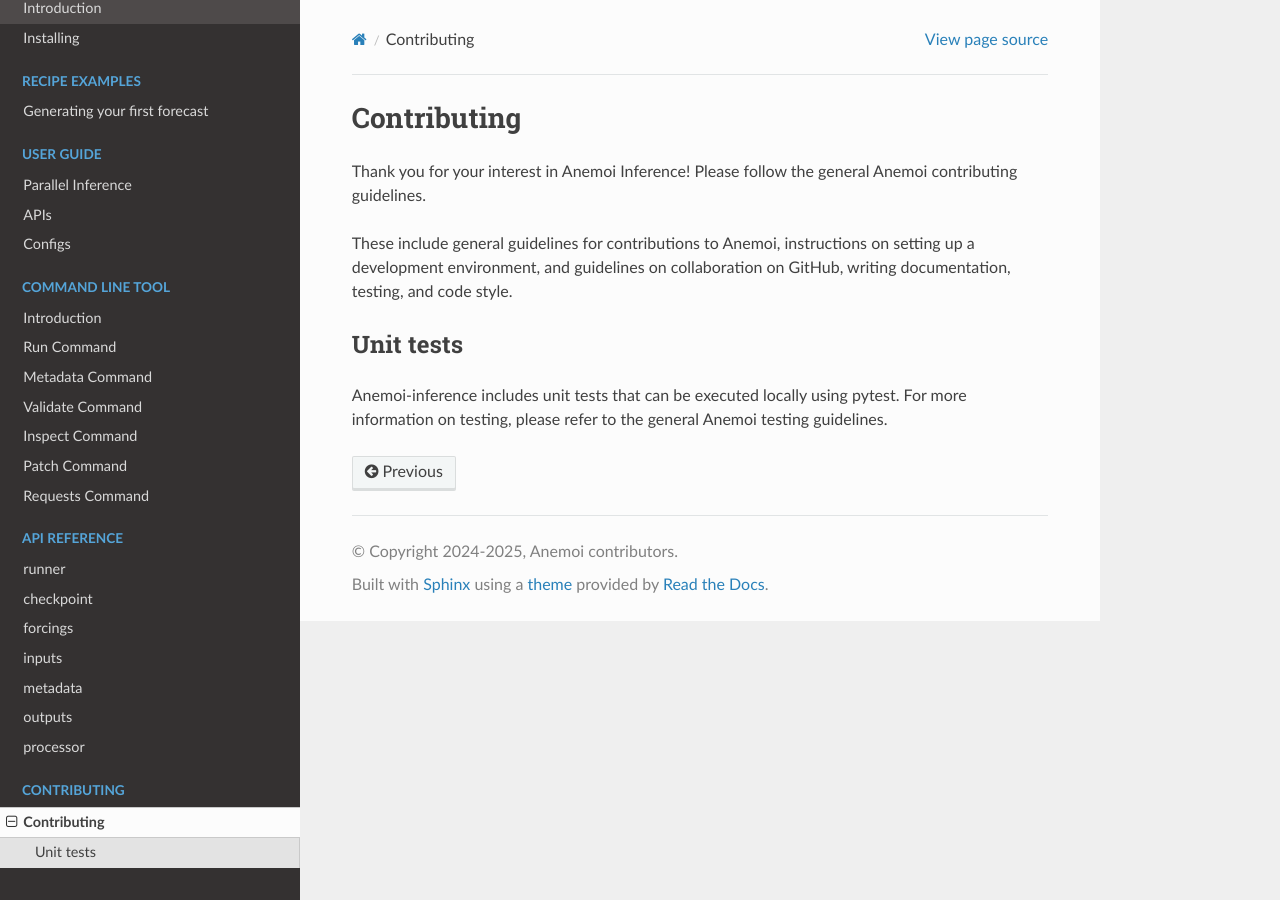
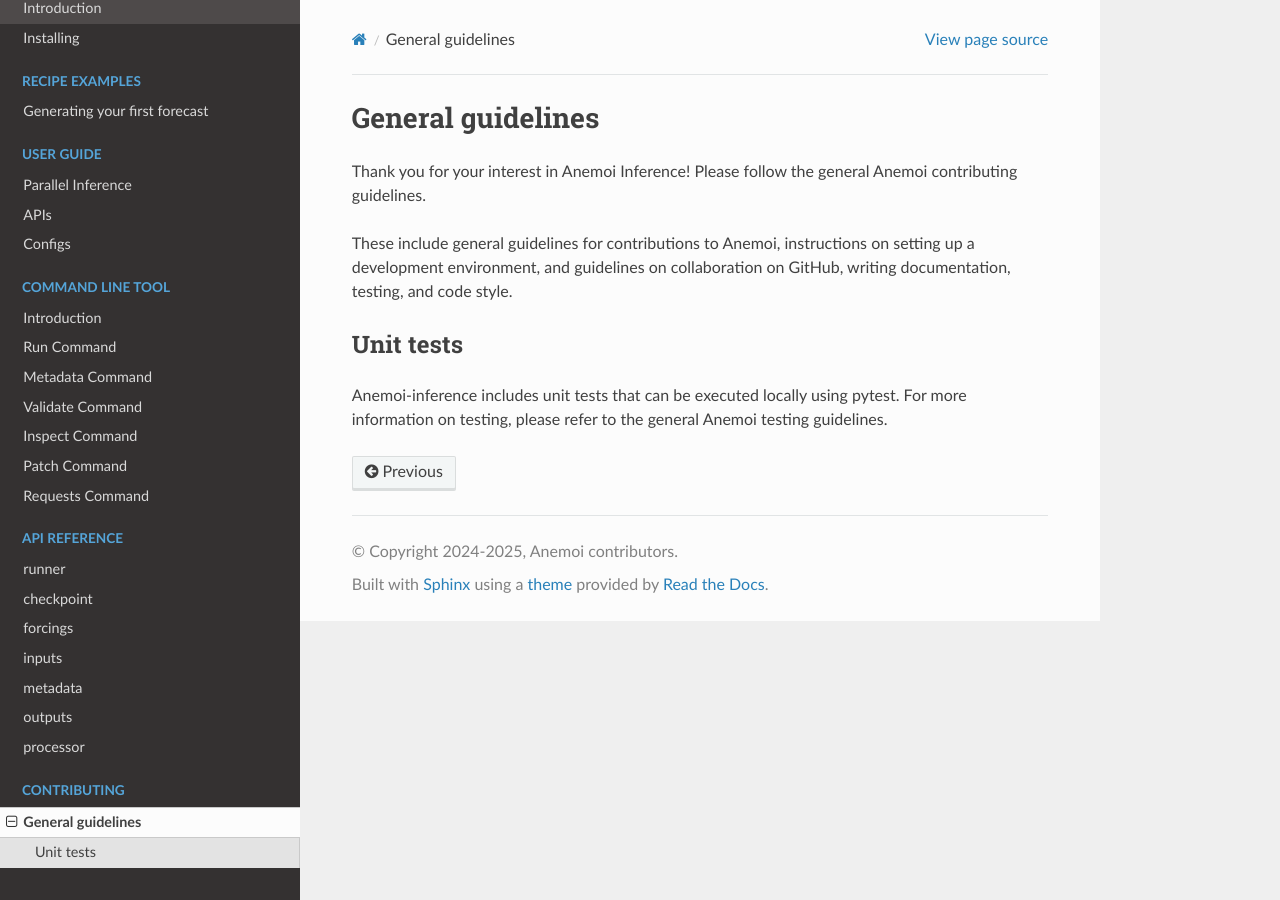
Before and after one commit to ecmwf/anemoi-inference, a Sphinx documentation site: the page built from docs/dev/contributing.rst, in a window 1280 px wide. Built offline with Sphinx 7.4.7 and the Read the Docs theme 3.1.0, drawn with Linux system fonts in a browser that asks for light colours; the version number could not be read and is left out.

Commit message:
rename to general guidelines

```diff
--- a/docs/dev/contributing.rst
+++ b/docs/dev/contributing.rst
@@ -1,8 +1,8 @@
 .. _dev-contributing:
 
-##############
- Contributing
-##############
+####################
+ General guidelines
+####################
 
 Thank you for your interest in Anemoi Inference! Please follow the
 :ref:`general Anemoi contributing guidelines
```
